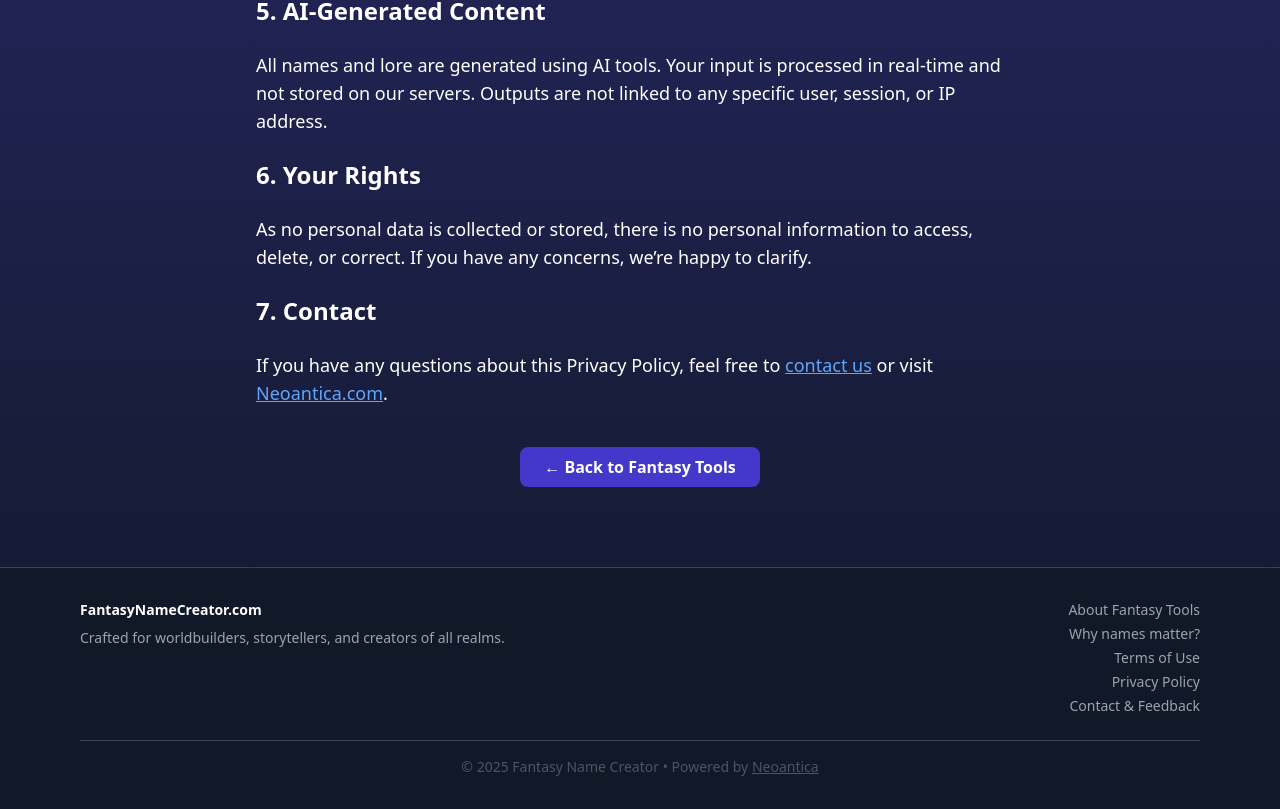
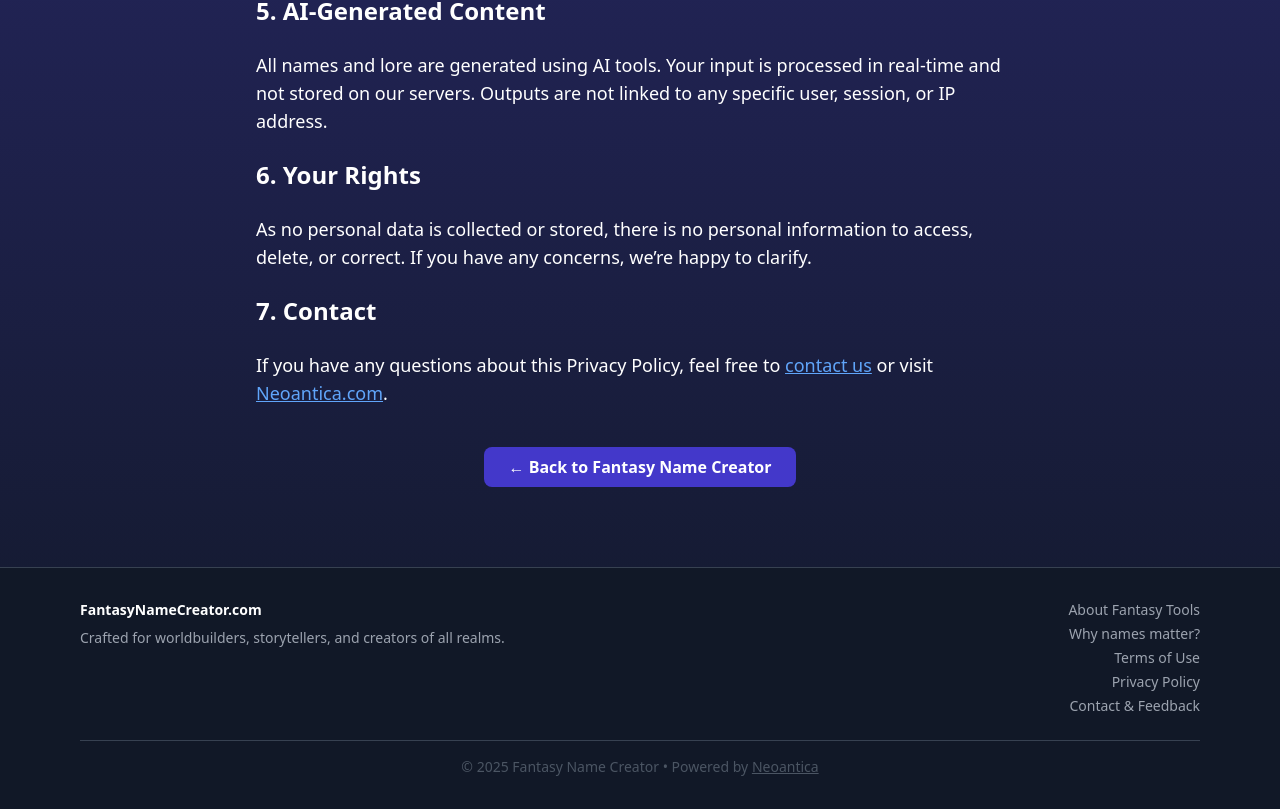
Before and after one commit to JiriTill/fantasytools, a React (Vite) app in the folder client/: page /privacy in a window 1280 px wide. Shown: the part 857-1666 px from the top of the page. Built offline with nearby package versions, Linux system fonts and the light colour scheme.

Commit message:
Update Privacy.jsx

```diff
--- a/client/src/pages/Privacy.jsx
+++ b/client/src/pages/Privacy.jsx
@@ -62,7 +62,7 @@ export default function Privacy() {
         to="/"
         className="mt-10 inline-block bg-indigo-700 hover:bg-indigo-600 text-white font-semibold py-2 px-6 rounded-lg transition"
       >
-        ← Back to Fantasy Tools
+        ← Back to Fantasy Name Creator
       </Link>
         </main>
       <Footer />
```
